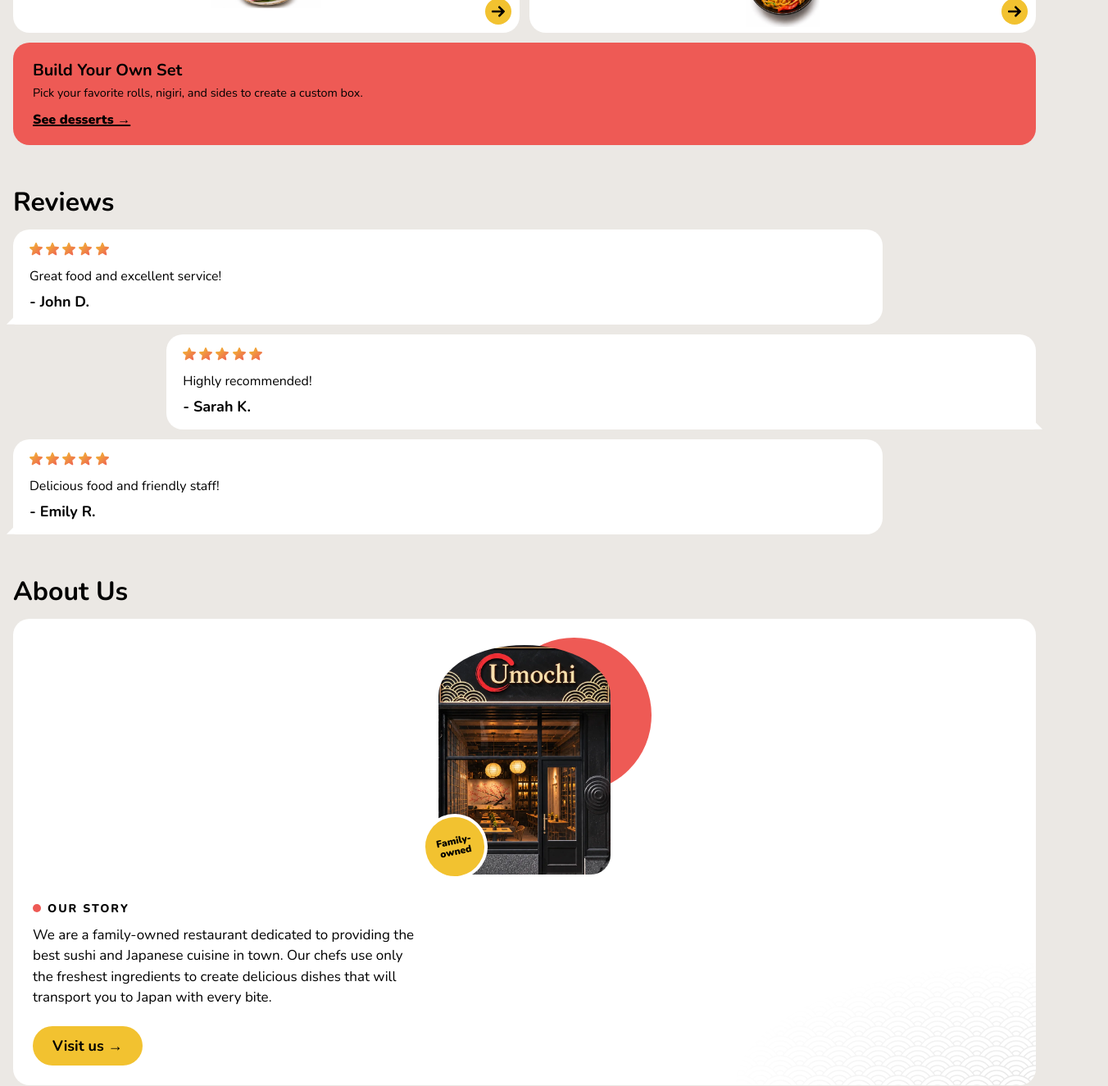
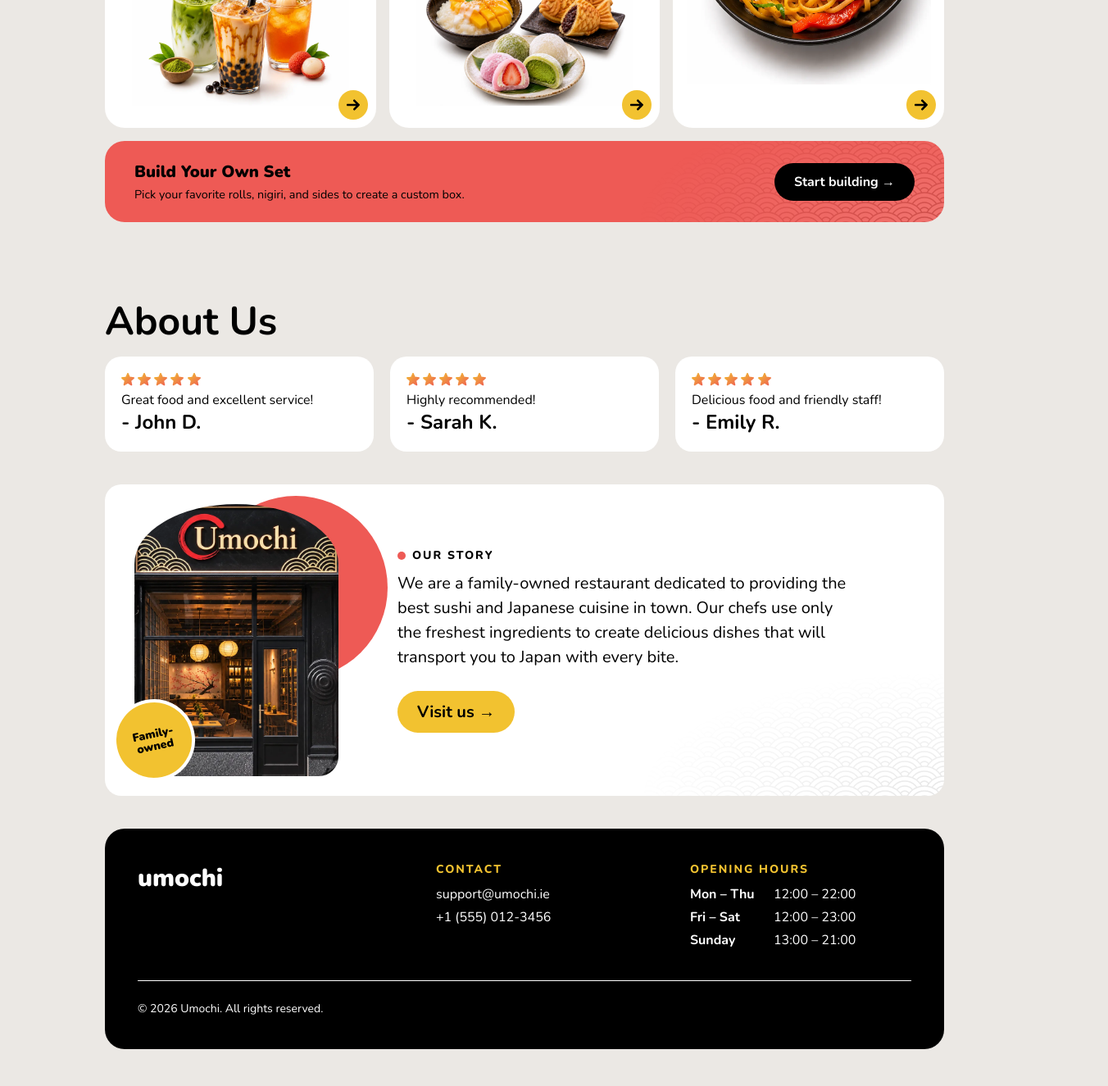
Before and after one commit to DLoshch/Umochi, a plain HTML site: page index.html in a window 1280 px wide. Shown: the part 1400-2725 px from the top of the page at 82% size, 1352 px wide, since content can reach past the window. After the commit the page ends 2700 px from the top, so only its background shows below. Drawn offline with nearby package versions, Linux system fonts and the light colour scheme.

Commit message:
Updated layout
Updated layout, added media queries so layout is responsive across different devices, added sitemap, updated styles units to responsive

```diff
--- a/index.html
+++ b/index.html
@@ -89,18 +89,18 @@
             </div>
         </div>
 
-        <div class="set-builder-banner">
+        <a class="set-builder-banner" href="#">
             <div class="banner-content">
                 <h3>Build Your Own Set</h3>
                 <p>Pick your favorite rolls, nigiri, and sides to create a custom box.</p>
             </div>
-            <button class="builder-btn">See desserts →</button>
-        </div>
+            <span class="builder-btn">Start building →</span>
+        </a>
     </section>
 
-    <section id="reviews">
+    <section id="about-us">
         <span class="section-title">
-            <h1>Reviews</h1>
+            <h1>About Us</h1>
         </span>
         <div class="reviews-list">
             <div class="review">
@@ -137,12 +137,6 @@
                 <h2 class="review-author">- Emily R.</h2>
             </div>
         </div>
-    </section>
-
-    <section id="about-us">
-        <span class="section-title">
-            <h1>About Us</h1>
-        </span>
         <div id="about-us-card">
             <div id="about-us-image">
                 <picture>
--- a/styles.css
+++ b/styles.css
@@ -18,41 +18,67 @@ img {
     max-width: 100%;
 }
 
-body {
+a {
+    color: inherit;
+    text-decoration: none;
+}
+
+body, #footer-contact, #nav-links, #offers-section, .card, .set-builder-banner, .reviews-list, .review, #about-us-card, #about-us-content {
     display: flex;
     flex-direction: column;
+}
+
+header, #logo, #cart, #offers-scroller, .eyebrow {
+    display: flex;
     align-items: center;
-    gap: 32px;
-    padding: 16px;
-    background-color: var(--primary-bg-color);
-    font-family: "Nunito", sans-serif;
-    overflow-x: hidden;
+}
+
+header, footer, #popular-products, #about-us {
+    width: var(--content-width);
 }
 
 header, .slide, .card, .review, #about-us-card {
     background-color: var(--primary-color);
 }
 
+.slide, .card, .set-builder-banner, .review, #about-us-card {
+    border-radius: 1.25rem;
+}
+
+#menu-toggle, .circle-icon, .about-badge, .eyebrow::before, #about-us-image::before {
+    aspect-ratio: 1/1;
+    border-radius: 50%;
+}
+
+.set-builder-banner::after, #about-us-card::after, .review::after, #about-us-image::before {
+    content: "";
+    position: absolute;
+}
+
+body {
+    align-items: center;
+    gap: 2rem;
+    padding: 1rem;
+    background-color: var(--primary-bg-color);
+    font-family: "Nunito", sans-serif;
+    overflow-x: hidden;
+}
+
 header {
     position: relative;
     z-index: 10;
-    display: flex;
     justify-content: space-between;
-    align-items: center;
-    width: var(--content-width);
-    padding: 10px 10px 10px 20px;
-    border-radius: 1000px;
-    font-size: 16px;
+    padding: 0.625rem 0.625rem 0.625rem 1.25rem;
+    border-radius: 100vmax;
+    font-size: 1rem;
     font-weight: 700;
 }
 
 #menu-toggle {
     display: grid;
     place-items: center;
-    width: 44px;
-    aspect-ratio: 1/1;
+    width: 2.75rem;
     border: none;
-    border-radius: 50%;
     background-color: var(--primary-bg-color);
     cursor: pointer;
 }
@@ -62,22 +88,26 @@ header {
 }
 
 #menu-dropdown {
+    display: flex;
+}
+
+@media (max-width: 63.99em) {
+    #menu-dropdown {
         position: absolute;
-    top: calc(100% + 8px);
+        top: calc(100% + 0.5rem);
         right: 0;
         left: 0;
-    display: flex;
         flex-direction: column;
-    gap: 8px;
-    padding: 12px;
-    border-radius: 24px;
+        gap: 0.5rem;
+        padding: 0.75rem;
+        border-radius: 1.5rem;
         background-color: var(--primary-color);
         box-shadow:
-        0 4px 8px rgba(0, 0, 0, 0.08),
-        0 16px 40px rgba(0, 0, 0, 0.22);
+            0 0.25rem 0.5rem rgba(0, 0, 0, 0.08),
+            0 1rem 2.5rem rgba(0, 0, 0, 0.22);
         opacity: 0;
         visibility: hidden;
-    transform: translateY(-8px);
+        transform: translateY(-0.5rem);
         transition: opacity 0.2s ease, transform 0.2s ease, visibility 0.2s;
     }
 
@@ -86,127 +116,104 @@ header {
         visibility: visible;
         transform: translateY(0);
     }
+}
 
 footer {
     display: grid;
     grid-template-columns: 1fr;
-    gap: 24px;
-    width: var(--content-width);
-    padding: 32px 24px;
-    border-radius: 24px;
+    gap: 1.5rem;
+    padding: 2rem 1.5rem;
+    border-radius: 1.5rem;
     background-color: var(--primary-text-color);
     color: var(--primary-color);
 }
 
-footer h3 {
-    margin-bottom: 10px;
-    color: var(--primary-accent-color);
-    font-size: 14px;
+footer h3, .eyebrow {
+    font-size: 0.875rem;
     font-weight: 800;
-    letter-spacing: 2px;
+    letter-spacing: 0.14em;
     text-transform: uppercase;
 }
 
+footer h3 {
+    margin-bottom: 0.625rem;
+    color: var(--primary-accent-color);
+}
+
 #footer-contact {
-    display: flex;
-    flex-direction: column;
-    gap: 6px;
+    gap: 0.375rem;
     font-style: normal;
 }
 
 #footer-contact h3 {
-    margin-bottom: 4px;
+    margin-bottom: 0.25rem;
 }
 
-#footer-contact a {
-    color: var(--primary-color);
-    text-decoration: none;
+#footer-contact a:hover, #nav-links a:hover {
+    text-decoration: underline 0.125rem var(--secondary-accent-color);
+    text-underline-offset: 0.25rem;
 }
 
-#footer-contact a:hover {
-    text-decoration: underline 2px var(--secondary-accent-color);
-    text-underline-offset: 4px;
+#nav-links a:hover {
+    text-decoration-thickness: 0.25rem;
 }
 
 #footer-hours p {
     display: flex;
-    gap: 12px;
-    margin-bottom: 6px;
+    gap: 0.75rem;
+    margin-bottom: 0.375rem;
 }
 
 #footer-hours span {
-    width: 90px;
+    width: 5.625rem;
     font-weight: 700;
 }
 
 #footer-copyright {
     grid-column: 1 / -1;
-    padding-top: 20px;
+    padding-top: 1.25rem;
     border-top: 1px solid var(--primary-color);
-    color: var(--primary-color);
-    font-size: 14px;
+    font-size: 0.875rem;
 }
 
 #nav-links {
-    display: flex;
-    flex-direction: column;
     list-style: none;
 }
 
 #nav-links a {
     display: block;
-    padding: 12px 16px;
-    border-radius: 16px;
-    color: var(--primary-text-color);
-    font-size: 20px;
-    text-decoration: none;
-}
-
-#nav-links a:hover {
-    text-decoration: underline 4px var(--secondary-accent-color);
-    text-underline-offset: 4px;
+    padding: 0.75rem 1rem;
+    border-radius: 1rem;
+    font-size: 1.25rem;
 }
 
 #logo, #footer-logo {
-    font-size: 24px;
+    font-size: 1.5rem;
     font-weight: 900;
 }
 
 #logo {
-    display: flex;
-    align-items: center;
-    gap: 8px;
+    gap: 0.5rem;
 }
 
 #logo img {
-    transform: translateY(2px);
-}
-
-#footer-logo {
-    color: var(--primary-color);
+    transform: translateY(0.125rem);
 }
 
 #cart {
-    display: flex;
     justify-content: space-between;
-    align-items: center;
-    padding: 8px 8px 8px 16px;
-    border-radius: 1000px;
+    padding: 0.5rem 0.5rem 0.5rem 1rem;
+    border-radius: 100vmax;
     background-color: var(--primary-bg-color);
-    color: var(--primary-text-color);
-    font-size: 18px;
-    text-decoration: none;
+    font-size: 1.125rem;
 }
 
 #cart img {
-    width: 32px;
-    padding: 8px;
+    width: 2rem;
+    padding: 0.5rem;
     background-color: var(--primary-accent-color);
-    border-radius: 1000px;
+    border-radius: 100vmax;
 }
-
-
-
 
 #offers-wrapper {
     width: 100%;
@@ -219,42 +226,18 @@ footer h3 {
 
 #offers-section {
     width: 100vw;
-    display: flex;
-    flex-direction: column;
     align-items: center;
-    gap: 16px;
+    gap: 1rem;
 }
 
 #offers-scroller {
-    display: flex;
     width: max-content;
-    align-items: center;
-    transition: transform 0.4s ease-in-out;
     cursor: grab;
-    gap: 16px;
+    gap: 1rem;
 }
 
 #offers-scroller:active {
     cursor: grabbing;
-}
-
-#scroll-points {
-    display: flex;
-    gap: 10px;
-}
-
-.scroll-point {
-    width: 12px;
-    aspect-ratio: 1/1;
-    background-color: var(--primary-color);
-    border-radius: 1000px;
-}
-
-.scroll-point-fill {
-    background-color: var(--secondary-accent-color);
-    width: 100%;
-    aspect-ratio: 1/1;
-    border-radius: 1000px;
 }
 
 #offers-wrapper::-webkit-scrollbar {
@@ -264,7 +247,6 @@ footer h3 {
 .slide {
     width: 92vw;
     aspect-ratio: 2/3;
-    border-radius: 20px;
     scroll-snap-align: center;
 }
 
@@ -295,63 +277,53 @@ footer h3 {
     background-size: 100%;
 }
 
-
-
-
-#popular-products, #reviews, #about-us {
-    margin-top: 16px;
-    width: var(--content-width);
+#popular-products, #about-us {
+    margin-top: 1rem;
 }
 
 .section-title {
     display: none;
     align-items: center;
-    gap: 8px;
-    margin-bottom: 12px;
+    gap: 0.5rem;
+    margin-bottom: 0.75rem;
 }
 
 .section-title h1 {
-    font-size: 32px;
+    font-size: 2rem;
 }
 
 .section-title img {
-    width: 28px;
-    transform: translateY(-2px);
+    width: 1.75rem;
+    transform: translateY(-0.125rem);
 }
 
 .bento-grid {
     display: grid;
     grid-template-columns: repeat(2, 1fr);
-    grid-auto-rows: 150px;
-    gap: 12px;
+    grid-auto-rows: clamp(9.375rem, 40vw, 18.75rem);
+    gap: 0.75rem;
 }
 
 .card {
-    display: flex;
-    flex-direction: column;
     justify-content: space-between;
-    padding: 10px;
-    border-radius: 20px;
+    padding: 0.625rem;
     background-repeat: no-repeat;
 }
 
 .card h2 {
-    margin-left: 6px;
-    font-size: 18px;
+    margin-left: 0.375rem;
+}
+
+.card h2, .review-author {
+    font-size: 1.125rem;
 }
 
 .circle-icon {
     display: flex;
     justify-content: center;
     align-self: flex-end;
-    height: 32px;
-    aspect-ratio: 1/1;
-    border-radius: 50%;
+    height: 2rem;
     background-color: var(--primary-accent-color);
-}
-
-.card-large {
-    background-position: center;
 }
 
 .card-top-right, .card-bottom-left, .card-bottom-mid, .card-tall-right {
@@ -365,6 +337,7 @@ footer h3 {
         url('Images/Sushi&Rolls.webp') type('image/webp'),
         url('Images/Sushi&Rolls.png') type('image/png')
     );
+    background-position: center;
     background-size: 90%;
     grid-column: 1 / -1;
     grid-row: span 2;
@@ -405,135 +378,129 @@ footer h3 {
 }
 
 .set-builder-banner {
-    display: flex;
-    flex-direction: column;
+    position: relative;
     align-items: flex-start;
-    gap: 12px;
-    margin-top: 12px;
-    padding: 20px 24px;
+    gap: 1rem;
+    margin-top: 0.75rem;
+    padding: 1.25rem 1.5rem;
+    overflow: hidden;
     background-color: var(--secondary-accent-color);
-    border-radius: 20px;
     transition: transform 0.2s ease;
 }
 
-.set-builder-banner:hover {
-    transform: translateY(-2px);
+.set-builder-banner::after, #about-us-card::after {
+    right: 0;
+    bottom: 0;
+    width: 24rem;
+    height: 9.75rem;
+    background: url('Images/seigaiha.svg') no-repeat right bottom;
+    opacity: 0.15;
+    mask-image: radial-gradient(ellipse at bottom right, black 0%, transparent 70%);
+    pointer-events: none;
+}
+
+#about-us-card::after {
+    opacity: 0.1;
+}
+
+.set-builder-banner:hover, .about-link:hover {
+    transform: translateY(-0.125rem);
+}
+
+.set-builder-banner:focus-visible {
+    outline: 0.1875rem solid var(--primary-text-color);
+    outline-offset: 0.1875rem;
+}
+
+.banner-content, .builder-btn {
+    position: relative;
+    z-index: 1;
 }
 
 .banner-content h3 {
-    margin-bottom: 4px;
+    margin-bottom: 0.25rem;
     font-size: 1.25rem;
+    font-weight: 900;
 }
 
 .banner-content p {
+    max-width: 60ch;
     font-size: 0.9rem;
 }
 
 .builder-btn {
-    background: none;
-    border: none;
-    color: var(--primary-text-color);
-    font-family: inherit;
+    padding: 0.75rem 1.5rem;
+    border-radius: 100vmax;
+    background-color: var(--primary-text-color);
+    color: var(--primary-color);
     font-size: 1rem;
-    font-weight: 900;
-    text-decoration: underline 2px var(--primary-text-color);
-    cursor: pointer;
+    font-weight: 700;
+    white-space: nowrap;
+    transition: transform 0.2s ease;
 }
 
-.builder-btn:hover {
-    text-decoration: none;
+.set-builder-banner:hover .builder-btn {
+    transform: translateX(0.25rem);
 }
 
 .reviews-list {
-    display: flex;
-    flex-direction: column;
-    gap: 12px;
-}
-
-.review, #about-us-card {
-    border-radius: 20px;
+    gap: 0.75rem;
 }
 
 .review {
     position: relative;
-    display: flex;
-    flex-direction: column;
-    gap: 8px;
+    gap: 0.5rem;
     width: 85%;
-    padding: 16px 20px;
+    padding: 1rem 1.25rem;
 }
 
 .review:nth-child(odd) {
     align-self: flex-start;
-    border-bottom-left-radius: 4px;
+    border-bottom-left-radius: 0.25rem;
 }
 
 .review:nth-child(even) {
     align-self: flex-end;
-    border-bottom-right-radius: 4px;
+    border-bottom-right-radius: 0.25rem;
 }
 
 .review::after {
-    content: "";
-    position: absolute;
     bottom: 0;
-    width: 14px;
-    height: 14px;
+    width: 0.875rem;
+    height: 0.875rem;
     background-color: var(--primary-color);
 }
 
 .review:nth-child(odd)::after {
-    left: -8px;
+    left: -0.5rem;
     clip-path: polygon(100% 0, 100% 100%, 0 100%);
 }
 
 .review:nth-child(even)::after {
-    right: -8px;
+    right: -0.5rem;
     clip-path: polygon(0 0, 100% 100%, 0 100%);
-}
-
-.review-author {
-    font-size: 18px;
 }
 
 #about-us-card {
     position: relative;
-    display: flex;
-    flex-direction: column;
     align-items: center;
-    gap: 32px;
-    padding: 32px 24px 24px;
+    gap: 2rem;
+    margin-top: 1.5rem;
+    padding: 2rem 1.5rem 1.5rem;
     overflow: hidden;
-}
-
-#about-us-card::after {
-    content: "";
-    position: absolute;
-    right: 0;
-    bottom: 0;
-    width: 384px;
-    height: 156px;
-    background: url('Images/seigaiha.svg') no-repeat right bottom;
-    opacity: 0.1;
-    mask-image: radial-gradient(ellipse at bottom right, black 0%, transparent 70%);
-    pointer-events: none;
 }
 
 #about-us-image {
     position: relative;
     flex-shrink: 0;
-    height: 280px;
+    height: 17.5rem;
     aspect-ratio: 3/4;
 }
 
 #about-us-image::before {
-    content: "";
-    position: absolute;
     top: -3%;
     right: -24%;
     width: 90%;
-    aspect-ratio: 1/1;
-    border-radius: 50%;
     background-color: var(--secondary-accent-color);
 }
 
@@ -544,21 +511,19 @@ footer h3 {
     height: 100%;
     object-fit: cover;
     object-position: top;
-    border-radius: 50% 50% 24px 24px / 22% 22% 24px 24px;
+    border-radius: 50% 50% 1.5rem 1.5rem / 22% 22% 1.5rem 1.5rem;
 }
 
 .about-badge {
     position: absolute;
-    bottom: -6px;
-    left: -20px;
+    bottom: -0.375rem;
+    left: -1.25rem;
     display: grid;
     place-items: center;
-    width: 80px;
-    aspect-ratio: 1/1;
-    border: 4px solid var(--primary-color);
-    border-radius: 50%;
+    width: 5rem;
+    border: 0.25rem solid var(--primary-color);
     background-color: var(--primary-accent-color);
-    font-size: 12px;
+    font-size: 0.75rem;
     font-weight: 900;
     line-height: 1.1;
     text-align: center;
@@ -568,64 +533,62 @@ footer h3 {
 #about-us-content {
     position: relative;
     z-index: 1;
-    display: flex;
-    flex-direction: column;
     justify-content: center;
     width: 100%;
-    gap: 10px;
+    gap: 0.625rem;
 }
 
 .eyebrow {
-    display: flex;
-    align-items: center;
-    gap: 8px;
-    font-size: 14px;
-    font-weight: 800;
-    letter-spacing: 2px;
-    text-transform: uppercase;
+    gap: 0.5rem;
 }
 
 .eyebrow::before {
     content: "";
-    width: 10px;
-    aspect-ratio: 1/1;
-    border-radius: 50%;
+    width: 0.625rem;
     background-color: var(--secondary-accent-color);
 }
 
 #about-us-content p {
     max-width: 46ch;
-    font-size: 17px;
+    font-size: 1.0625rem;
     line-height: 1.5;
 }
 
 .about-link {
     align-self: flex-start;
-    margin-top: 12px;
-    padding: 12px 24px;
-    border-radius: 1000px;
+    margin-top: 0.75rem;
+    padding: 0.75rem 1.5rem;
+    border-radius: 100vmax;
     background-color: var(--primary-accent-color);
-    color: var(--primary-text-color);
-    font-size: 18px;
+    font-size: 1.125rem;
     font-weight: 700;
-    text-decoration: none;
     transition: transform 0.2s ease;
 }
 
-.about-link:hover {
-    transform: translateY(-2px);
-}
-
-
-
-
-@media (min-width: 768px) {
+@media (min-width: 48em) {
     .section-title {
         display: flex;
     }
 
     .slide {
         aspect-ratio: 2/1;
+    }
+
+    #about-us-card {
+        flex-direction: row;
+        gap: 4rem;
+        padding: 1.5rem 2rem 1.5rem 1.5rem;
+    }
+
+    #about-us-image {
+        height: 20.75rem;
+        margin-left: 0.75rem;
+    }
+
+    .about-badge {
+        left: -1.625rem;
+        width: 6.25rem;
+        font-size: 0.875rem;
     }
 
     .offer-1 {
@@ -652,3 +615,210 @@ footer h3 {
         );
     }
 }
+
+@media (min-width: 64em) {
+    :root {
+        --content-width: min(64rem, 100%);
+    }
+
+    body {
+        gap: 2.5rem;
+        padding: 1.25rem;
+    }
+
+    header {
+        padding: 1.25rem;
+    }
+
+    header, #about-us-content p, .about-link {
+        font-size: 1.25rem;
+    }
+
+    #menu-toggle {
+        display: none;
+    }
+
+    #menu-dropdown, nav {
+        flex: 1;
+    }
+
+    #menu-dropdown {
+        justify-content: space-between;
+        align-items: center;
+    }
+
+    #nav-links {
+        flex-direction: row;
+        justify-content: center;
+        gap: 3rem;
+    }
+
+    #nav-links a {
+        display: inline;
+        padding: 0;
+        border-radius: 0;
+        font-size: inherit;
+    }
+
+    #logo, #footer-logo {
+        font-size: 1.875rem;
+    }
+
+    #logo {
+        gap: 0.625rem;
+    }
+
+    #cart {
+        justify-content: flex-start;
+        gap: 0.625rem;
+        padding: 0;
+        background: none;
+        font-size: inherit;
+    }
+
+    #cart img {
+        width: 3.5rem;
+        padding: 0.625rem;
+    }
+
+    #offers-wrapper {
+        overflow: hidden;
+        scroll-snap-type: none;
+        mask-image: linear-gradient(to right, transparent, black 20%, black 80%, transparent);
+    }
+
+    #offers-section, #offers-scroller {
+        gap: 1.25rem;
+    }
+
+    #offers-section {
+        width: 89rem;
+    }
+
+    .slide {
+        width: min(64rem, 100vw - 2.5rem);
+        border-radius: 2.5rem;
+    }
+
+    #popular-products, #about-us {
+        margin-top: 3rem;
+    }
+
+    .section-title {
+        gap: 0.625rem;
+        margin-bottom: 0.625rem;
+    }
+
+    .section-title h1 {
+        font-size: 3rem;
+    }
+
+    .section-title img {
+        width: 2.25rem;
+        transform: translateY(-0.1875rem);
+    }
+
+    .bento-grid {
+        grid-template-columns: repeat(3, 1fr);
+        grid-template-rows: repeat(3, 1fr);
+        gap: 1rem;
+        height: 45.25rem;
+    }
+
+    .card, .set-builder-banner {
+        border-radius: 1.5rem;
+    }
+
+    .card h2, .review-author {
+        font-size: 1.5rem;
+    }
+
+    .circle-icon {
+        height: 2.25rem;
+    }
+
+    .card-top-right, .card-tall-right {
+        background-position: center;
+    }
+
+    .card-bottom-left, .card-bottom-mid {
+        background-position: 50% 60%;
+    }
+
+    .card-top-right, .card-bottom-left, .card-bottom-mid {
+        background-size: 80%;
+    }
+
+    .card-large {
+        background-size: 95%;
+        grid-area: 1 / 1 / 3 / 3;
+    }
+
+    .card-top-right {
+        grid-area: 1 / 3 / 2 / 4;
+    }
+
+    .card-bottom-left {
+        grid-area: 3 / 1 / 4 / 2;
+    }
+
+    .card-bottom-mid {
+        grid-area: 3 / 2 / 4 / 3;
+    }
+
+    .card-tall-right {
+        background-size: 90%;
+        grid-area: 2 / 3 / 4 / 4;
+    }
+
+    .set-builder-banner {
+        flex-direction: row;
+        justify-content: space-between;
+        align-items: center;
+        margin-top: 1rem;
+        padding: 1.5rem 2.25rem;
+    }
+
+    .reviews-list {
+        flex-direction: row;
+        justify-content: space-between;
+        gap: 1.25rem;
+    }
+
+    .review {
+        justify-content: space-between;
+        gap: 0;
+        width: 100%;
+        padding: 1.25rem;
+        aspect-ratio: 3/1;
+    }
+
+    .review:nth-child(odd), .review:nth-child(even) {
+        border-radius: 1.25rem;
+    }
+
+    .review::after {
+        display: none;
+    }
+
+    #about-us-card {
+        gap: 4.5rem;
+        margin-top: 2.5rem;
+        padding: 1.5rem 2.5rem 1.5rem 1.5rem;
+    }
+
+    .about-link {
+        margin-top: 1rem;
+    }
+
+    footer {
+        grid-template-columns: 1.2fr 1fr 1fr;
+        align-items: start;
+        gap: 2rem 2.5rem;
+        padding: 2.5rem;
+    }
+
+    #footer-copyright {
+        padding-top: 1.5rem;
+    }
+}
```
Also changed, not shown: sitemap.xml (added, +7 -0 lines). Lines whose indentation alone changed are shown as unchanged.
